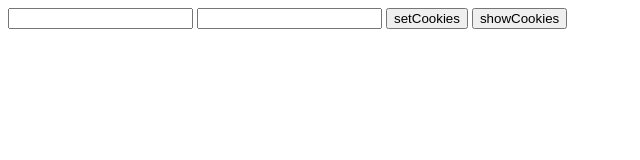
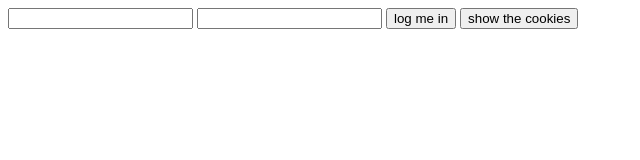
Before and after one commit to s4iTen/holbertonschool-web_back_end, a website: page Cookies_local_storage/0-index.html in a window 1280 px wide. Shown: the full height of the page, 0-640 px from the left. Drawn offline with Linux system fonts and the light colour scheme.

Commit message:
this is the last updates

```diff
--- a/Cookies_local_storage/0-index.html
+++ b/Cookies_local_storage/0-index.html
@@ -19,7 +19,7 @@
             "email=" +
             email.value +
             ";" +
-            "expires=Thu, 18 Dec 2025 12:00:00 UTC";
+            "expires= 365";
           console.log(document.cookie);
         } else {
           console.error("Error: Firstname and email are required");
@@ -37,7 +37,7 @@
   <body>
     <input type="text" id="firstname" />
     <input type="text" id="email" />
-    <button onclick="setCookies()">setCookies</button>
-    <button onclick="showCookies()">showCookies</button>
+    <button onclick="setCookies()">log me in</button>
+    <button onclick="showCookies()">show the cookies</button>
   </body>
 </html>
```
